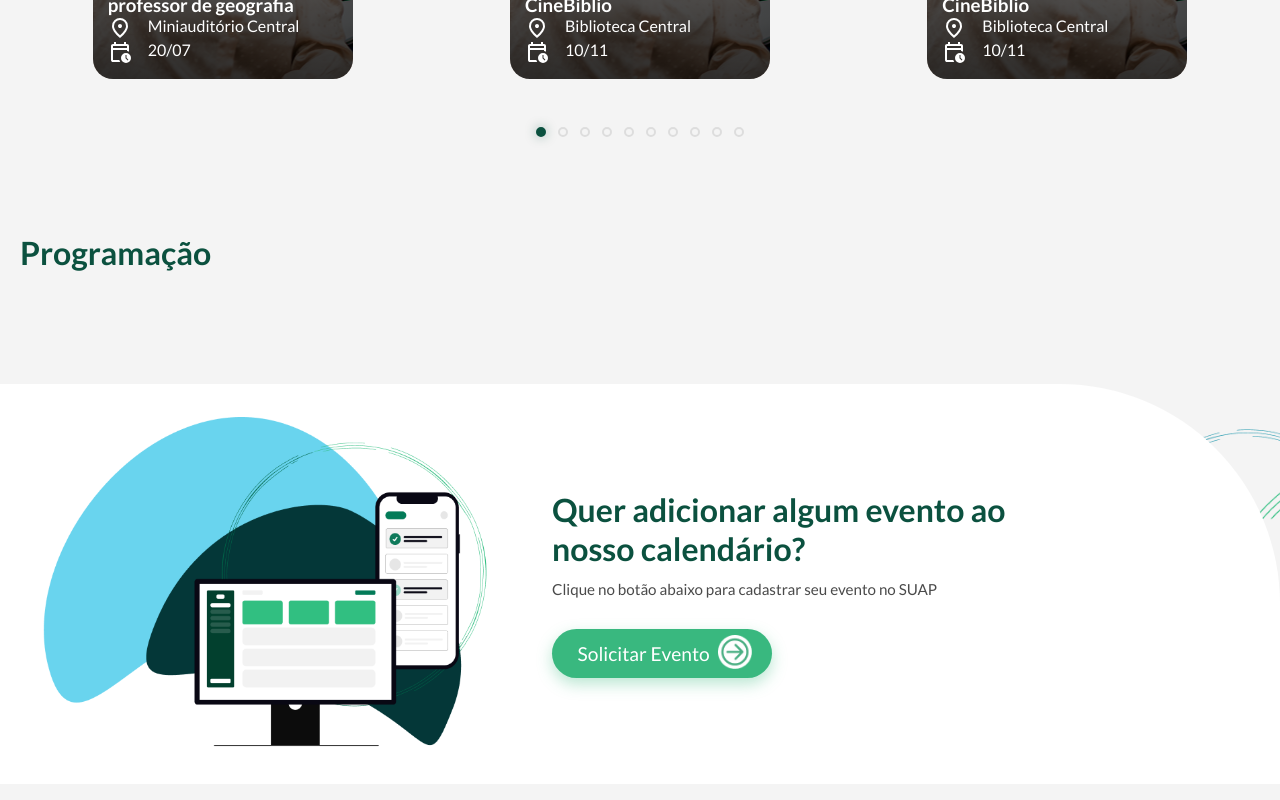
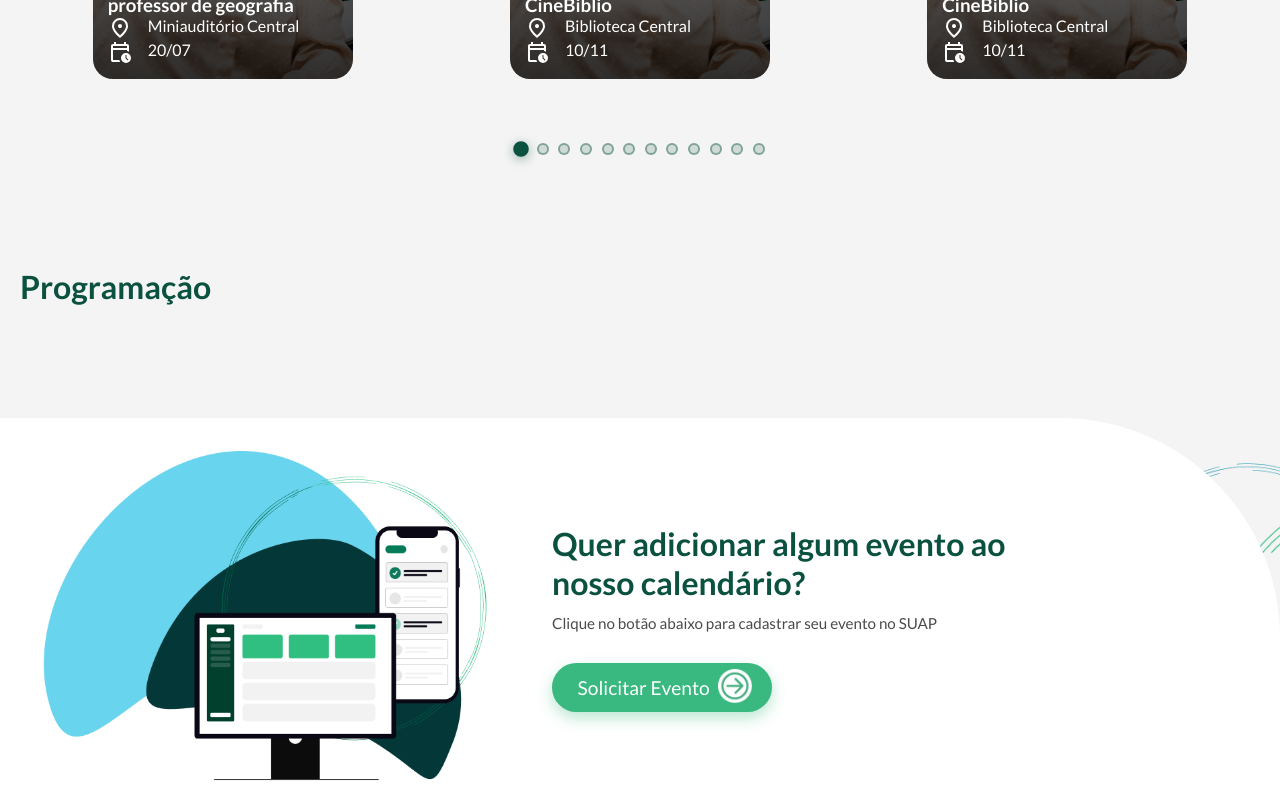
Before and after one commit to CSA-Centro-de-Solucoes-Aplicadas/Agenda-CNAT, a Vue app in the folder frontend/: page / in a window 1280 px wide. Shown: the part 920-1720 px from the top of the page. Built offline with nearby package versions, Linux system fonts and the light colour scheme; the HTML template or start-up script is replaced by a standard one.

Commit message:
ajustes de diagramação e movimentação com index do carrossel

```diff
--- a/frontend/src/componentes/Carrossel.vue
+++ b/frontend/src/componentes/Carrossel.vue
@@ -1,5 +1,5 @@
 <script setup>
-import { ref, computed, onMounted, onBeforeUnmount } from 'vue'
+import { ref, computed, onMounted, onBeforeUnmount, nextTick } from 'vue'
 import { Swiper, SwiperSlide } from 'swiper/vue'
 import { Scrollbar, Mousewheel, FreeMode, Navigation } from 'swiper/modules'
 import 'swiper/css'
@@ -60,17 +60,17 @@ const slidesPerView = computed(() => layoutConfig.value.slidesPerView)
 
 /* ---------- índice de slides ---------- */
 const currentIndex = ref(0)
+const swiperInstance = ref(null)
 
 function onSlideChange(swiper) {
   currentIndex.value = swiper.activeIndex
+  swiperInstance.value = swiper
 }
 
-function goToSlide(index) {
-  const swiperInstance = document.querySelector(
-    `.swiper-${variant.value}`
-  ).__swiper__
-  if (swiperInstance) {
-    swiperInstance.slideTo(index, 500)
+async function goToSlide(index) {
+  await nextTick()
+  if (swiperInstance.value) {
+    swiperInstance.value.slideTo(index, 500)
   }
 }
 
@@ -138,6 +138,7 @@ const swiperConfig = computed(() => {
         :mousewheel="{ forceToAxis: true }"
         :free-mode-momentum="variant === 'destaque'"
         :centered-slides="variant === 'inscricao'"
+        @swiper="(swiper) => { swiperInstance = swiper }"
         @slide-change="onSlideChange"
         :class="{
           'swiper-destaque': variant === 'destaque',
@@ -154,17 +155,20 @@ const swiperConfig = computed(() => {
       </swiper>
     </div>
 
-    <!-- Índice em pontos para ambos carrosséis -->
-    <div class="carousel-pagination">
+    <!-- Scrollbar com índices clicáveis para ambos carrosséis -->
+    <div class="carousel-scrollbar">
       <button
-        v-for="i in totalPages"
+        v-for="i in itens.length"
         :key="i"
-        class="pagination-dot"
+        class="scrollbar-index"
         :class="{ active: currentIndex === i - 1 }"
         @click="goToSlide(i - 1)"
-        :aria-label="`Ir para slide ${i}`"
+        :aria-label="`Ir para card ${i}`"
+        :title="`Card ${i} de ${itens.length}`"
       />
     </div>
+
+    <!-- Índice em pontos apenas para carrossel de destaques -->
   </div>
 </template>
 
@@ -268,6 +272,59 @@ const swiperConfig = computed(() => {
   box-shadow: 0 0 12px rgba(11, 81, 63, 0.4);
 }
 
+/* ===== SCROLLBAR COM ÍNDICES CLICÁVEIS ===== */
+.carousel-scrollbar {
+  width: 100%;
+  display: flex;
+  gap: 0.6rem;
+  justify-content: center;
+  align-items: center;
+  padding: 1rem 0;
+  overflow-x: auto;
+  overflow-y: hidden;
+  border-radius: 10px;
+}
+
+.carousel-scrollbar::-webkit-scrollbar {
+  height: 4px;
+}
+
+.carousel-scrollbar::-webkit-scrollbar-track {
+  background: transparent;
+}
+
+.carousel-scrollbar::-webkit-scrollbar-thumb {
+  background: rgba(11, 81, 63, 0.3);
+  border-radius: 10px;
+}
+
+.scrollbar-index {
+  width: 12px;
+  height: 12px;
+  min-width: 12px;
+  min-height: 12px;
+  padding: 0;
+  border-radius: 50%;
+  border: 2px solid rgba(11, 81, 63, 0.4);
+  background-color: rgba(11, 81, 63, 0.15);
+  cursor: pointer;
+  transition: all 0.3s ease;
+  flex-shrink: 0;
+}
+
+.scrollbar-index:hover {
+  background-color: rgba(11, 81, 63, 0.3);
+  border-color: #0b513f;
+  transform: scale(1.2);
+}
+
+.scrollbar-index.active {
+  background-color: #0b513f;
+  border-color: #0b513f;
+  box-shadow: 0 2px 8px rgba(11, 81, 63, 0.4);
+  transform: scale(1.3);
+}
+
 /* ===== RESPONSIVIDADE ===== */
 @media (max-width: 767px) {
   .carrossel-wrapper {
--- a/frontend/tsconfig.app.json
+++ b/frontend/tsconfig.app.json
@@ -13,6 +13,7 @@
 
     "strict": true,
     "isolatedModules": true,
+    "module": "esnext",
     "moduleResolution": "bundler",
     "allowJs": true,
     "skipLibCheck": true,
```
Also changed, not shown: 1 other file (tests, documents, lock files or other folders).
